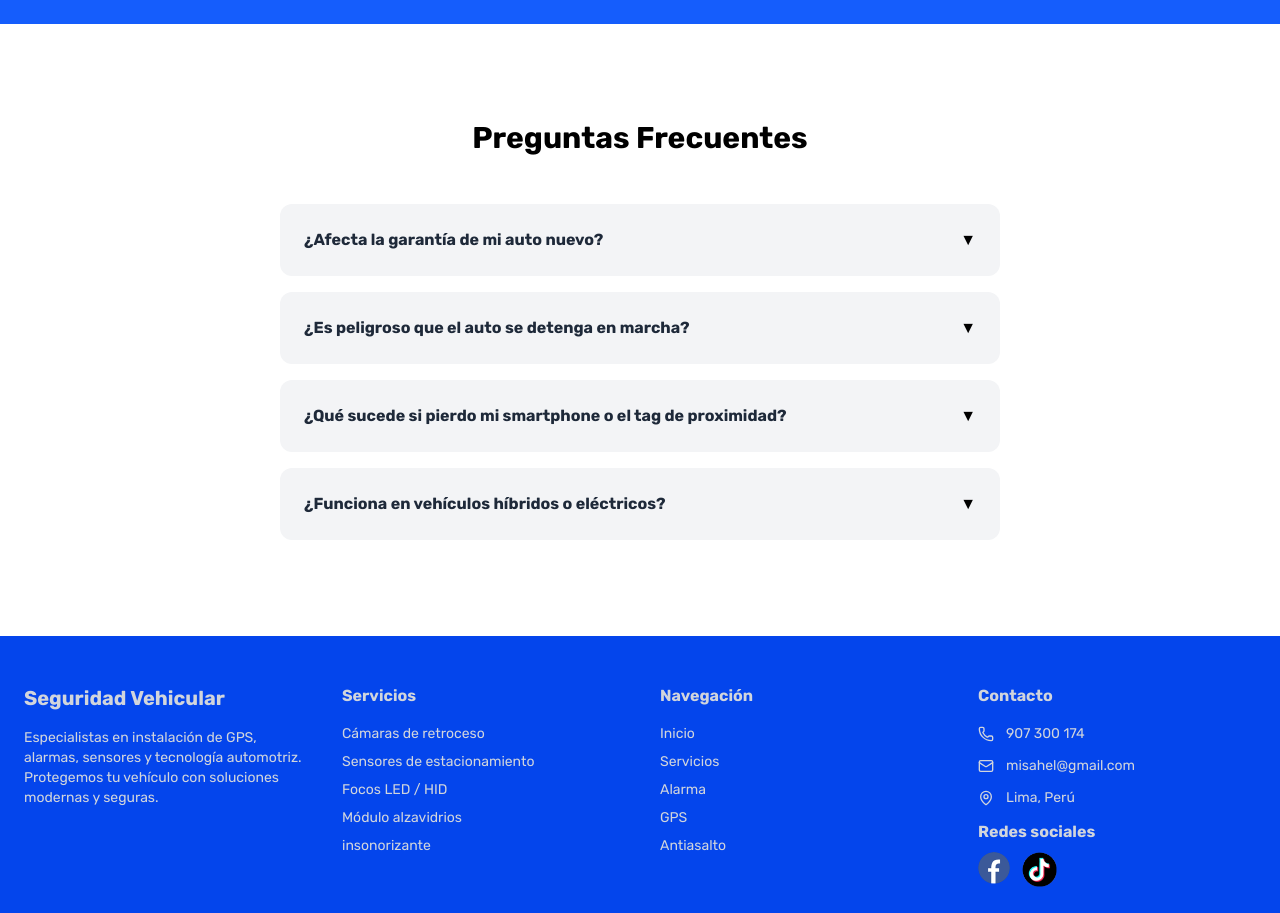
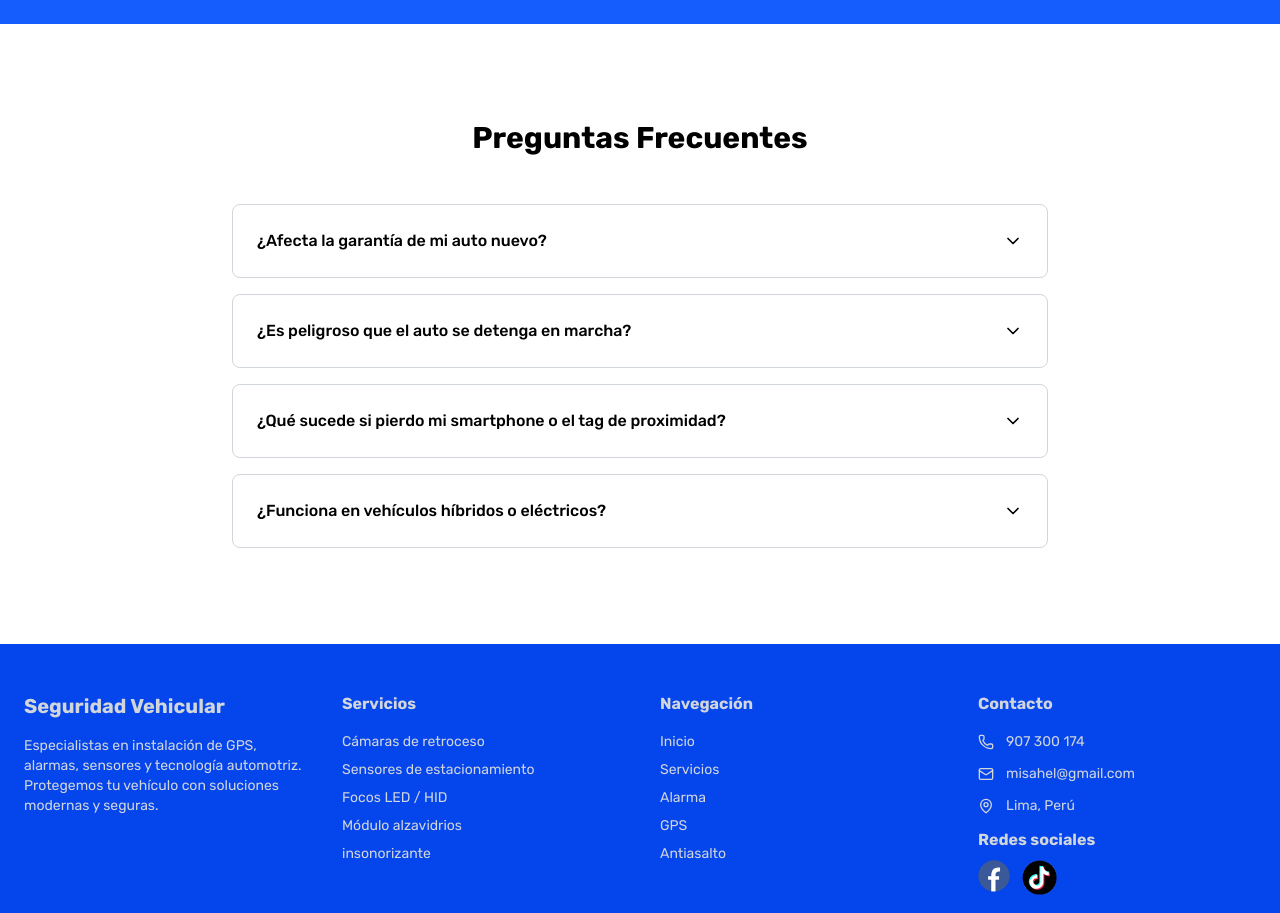
Before and after one commit to Misahel-777/Security-Cars, a Next.js app: page /servicios/antiasalto in a window 1280 px wide. Shown: the part 2640-3553 px from the top of the page. Built offline with nearby package versions, Linux system fonts and the light colour scheme.

Commit message:
Agregué mejoras al diseño

```diff
--- a/src/app/servicios/antiasalto/page.jsx
+++ b/src/app/servicios/antiasalto/page.jsx
@@ -1,4 +1,6 @@
 import Image from "next/image";
+
+import {ChevronDown} from 'lucide-react';
 
 const whatsappNumber = process.env.NEXT_PUBLIC_WHATSAPP_NUMBER;
 
@@ -151,34 +153,20 @@ const faqs = [
       </div>
     </section>
 
-
-
-          <section className="py-24 max-w-3xl mx-auto px-6">
-
-      <h2 className="text-3xl font-bold text-center mb-12">
-        Preguntas Frecuentes
-      </h2>
-
-      <div className="space-y-4">
-        {faqs.map((f, i) => (
-          <details key={i} className="group bg-gray-100 rounded-xl overflow-hidden">
-            <summary className="flex items-center justify-between p-6 cursor-pointer list-none">
-              {/* TEXTO */}
-              <span className="font-bold text-gray-800">
-                {f.q}
-              </span>
-              {/* ICONO DERECHA */}
-              <span className="transition-transform duration-300 group-open:rotate-180">
-                ▼
-              </span>
-            </summary>
-            <div className="px-6 pb-6 text-gray-600">
-              {f.a}
+            <section className="py-24 max-w-4xl mx-auto px-6">
+            <div className="container mx-auto px-4">
+                <h3 className="text-3xl font-bold text-center mb-12">Preguntas Frecuentes</h3>
+                <div className="space-y-4">{faqs.map((f, i) => (
+                    <details key={i}className="details group">
+                        <summary className="flex justify-between p-6 items-center cursor-pointer text-black font-medium list-none">
+                            {f.q}
+                            <ChevronDown className="w-5 h-5 transition-transform group-open:rotate-180" />
+                        </summary>
+                        <div className="px-6 pb-4 text-gray-700">{f.a}</div>
+                    </details>))}
+                </div>
             </div>
-          </details>
-        ))}
-      </div>
-    </section>
+        </section>
     </>
   );
 }
--- a/src/app/servicios/gps/page.jsx
+++ b/src/app/servicios/gps/page.jsx
@@ -1,4 +1,6 @@
 import Image from "next/image";
+
+import {ChevronDown} from 'lucide-react';
 
 const whatsappNumber = process.env.NEXT_PUBLIC_WHATSAPP_NUMBER;
 
@@ -151,31 +153,21 @@ const faqs = [
 
 
 
-          <section className="py-24 max-w-3xl mx-auto px-6">
 
-      <h2 className="text-3xl font-bold text-center mb-12">
-        Preguntas Frecuentes
-      </h2>
 
-      <div className="space-y-4">
-        {faqs.map((f, i) => (
-          <details key={i} className="group bg-gray-100 rounded-xl overflow-hidden">
-            <summary className="flex items-center justify-between p-6 cursor-pointer list-none">
-              {/* TEXTO */}
-              <span className="font-bold text-gray-800">
-                {f.q}
-              </span>
-              {/* ICONO DERECHA */}
-              <span className="transition-transform duration-300 group-open:rotate-180">
-                ▼
-              </span>
-            </summary>
-            <div className="px-6 pb-6 text-gray-600">
-              {f.a}
+        <section className="py-24 max-w-4xl mx-auto px-6">
+        <div className="container mx-auto px-4">
+            <h3 className="text-3xl font-bold text-center mb-12">Preguntas Frecuentes</h3>
+            <div className="space-y-4">{faqs.map((f, i) => (
+                <details key={i}className="details group">
+                    <summary className="flex justify-between p-6 items-center cursor-pointer text-black font-medium list-none">
+                        {f.q}
+                        <ChevronDown className="w-5 h-5 transition-transform group-open:rotate-180" />
+                    </summary>
+                    <div className="px-6 pb-4 text-gray-700">{f.a}</div>
+                </details>))}
             </div>
-          </details>
-        ))}
-      </div>
+        </div>
     </section>
     </>
   );
--- a/src/app/servicios/page.jsx
+++ b/src/app/servicios/page.jsx
@@ -3,7 +3,6 @@
 import { useState, useRef } from 'react';
 import { X } from 'lucide-react';
 import Image from 'next/image';
-import Link from 'next/link';
 
 
 const whatsappNumber = process.env.NEXT_PUBLIC_WHATSAPP_NUMBER;
@@ -331,7 +330,7 @@ export default function ServicesPage() {
             {services.map((service) => (
               <article key={service.id} className="group cursor-pointer overflow-hidden rounded-xl shadow-md hover:shadow-lg transition-all duration-300 bg-white" onClick={() => setSelectedService(service)}>
                 <figure className="relative h-48 overflow-hidden">
-                  <Image src={service.image} alt={service.title} fill className="w-full h-full object-cover transition-transform duration-500 group-hover:scale-105"/>
+                  <Image src={service.image} alt={service.title} width={400} height={200} className="object-cover transition-transform duration-500 group-hover:scale-105"/>
                 </figure>
                 <header className="p-6 text-center w-full">
                   <h2 className="font-bold text-lg text-black">{service.title}</h2>
--- a/src/components/aboutus.jsx
+++ b/src/components/aboutus.jsx
@@ -8,7 +8,7 @@ return (
         <div className="max-w-7xl w-full flex flex-col lg:flex-row gap-10 items-center">
           <article className="flex-1">
             <header>
-              <h2 className="text-3xl md:text-4xl lg:text-4xl font-bold text-black mb-4">PROTEGE TU HERRAMIENTA DE TRABAJO: SEGURIDAD <br /><span className="text-[#0445ec]">REAL Y AL ALCANCE</span></h2>
+              <h3 className="text-3xl md:text-4xl lg:text-4xl font-bold text-black mb-4">PROTEGE TU HERRAMIENTA DE TRABAJO: SEGURIDAD <br /><span className="text-[#0445ec]">REAL Y AL ALCANCE</span></h3>
             <p className="text-black mb-6 text-lg leading-relaxed">
               Sabemos cuánto te ha costado tener tu carrito. Tu auto es tu
               patrimonio y no podemos dejar que nadie te lo quite.
--- a/src/components/cta.jsx
+++ b/src/components/cta.jsx
@@ -55,7 +55,7 @@ export default function ContactSection() {
 
               <div className="relative z-10 w-full max-w-md">
                 <div className="mb-4">
-                  <h3 className="text-2xl font-bold mb-2">Atención Personalizada</h3>
+                  <h4 className="text-2xl font-bold mb-2">Atención Personalizada</h4>
                 </div>
 
             {/* BOTÓN WHATSAPP */}
--- a/src/components/footer.jsx
+++ b/src/components/footer.jsx
@@ -26,7 +26,7 @@ export default function Footer() {
 
         {/* SERVICIOS */}
         <div>
-          <h3 className="font-bold mb-4">Servicios</h3>
+          <h5 className="font-bold mb-4">Servicios</h5>
           <ul className="space-y-2 text-sm">
             <li><Link href="/servicios">Cámaras de retroceso</Link></li>
             <li><Link href="/servicios">Sensores de estacionamiento</Link></li>
@@ -38,7 +38,7 @@ export default function Footer() {
 
         {/* NAVEGACIÓN */}
         <div>
-          <h3 className="font-bold mb-4">Navegación</h3>
+          <h5 className="font-bold mb-4">Navegación</h5>
           <ul className="space-y-2 text-sm">
             <li><Link href="/#inicio">Inicio</Link></li>
             <li><Link href="/servicios">Servicios</Link></li>
@@ -50,7 +50,7 @@ export default function Footer() {
 
         {/* CONTACTO */}
         <div>
-          <h3 className="font-bold mb-4">Contacto</h3>
+          <h5 className="font-bold mb-4">Contacto</h5>
 
           <div className="space-y-3 text-sm">
             <div className="flex items-center gap-3">
--- a/src/components/work-done.jsx
+++ b/src/components/work-done.jsx
@@ -5,7 +5,7 @@ const trabajos = [
     image: "/trabajo1.webp", title: "Reparación de pestillos eléctricos en Toyota Corolla 2015"
   },
   {
-    image: "/trabajo3.webp", title: "Instalación de cierre centralizado universal en Ford Fiesta 2010"
+    image: "/", title: "Instalación de cierre centralizado universal en Ford Fiesta 2010"
   },
     {
     image: "/trabajo2.webp", title: "Reparación de alzavidrios eléctricos en Honda Civic 2012"
```
Also changed, not shown: src/components/services.jsx (+23 -21 lines).
